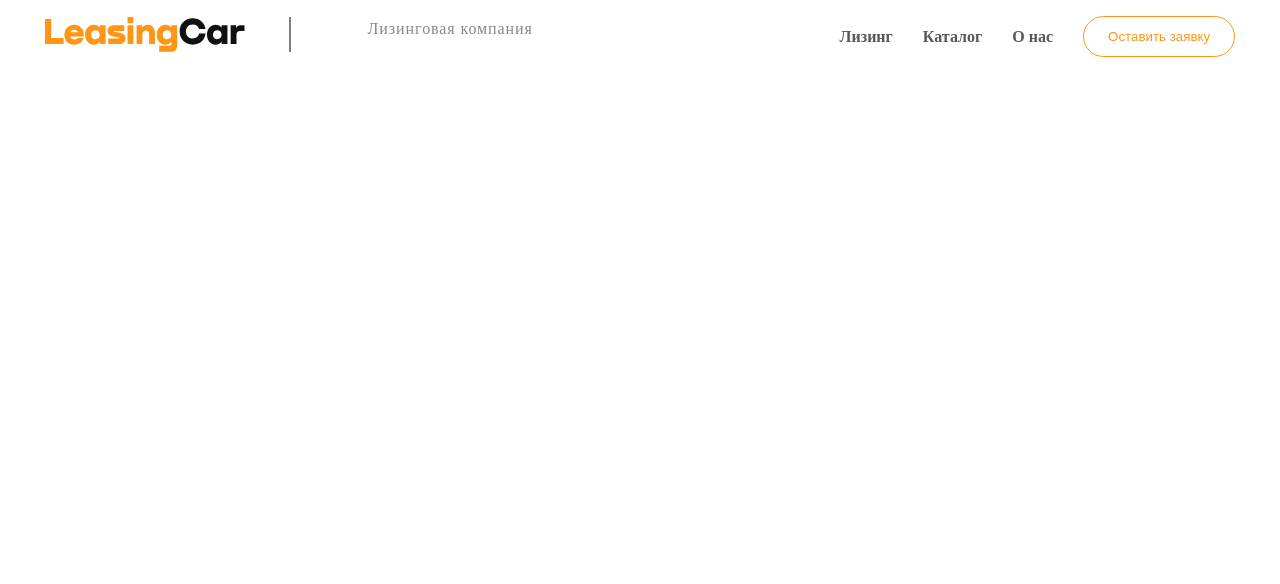
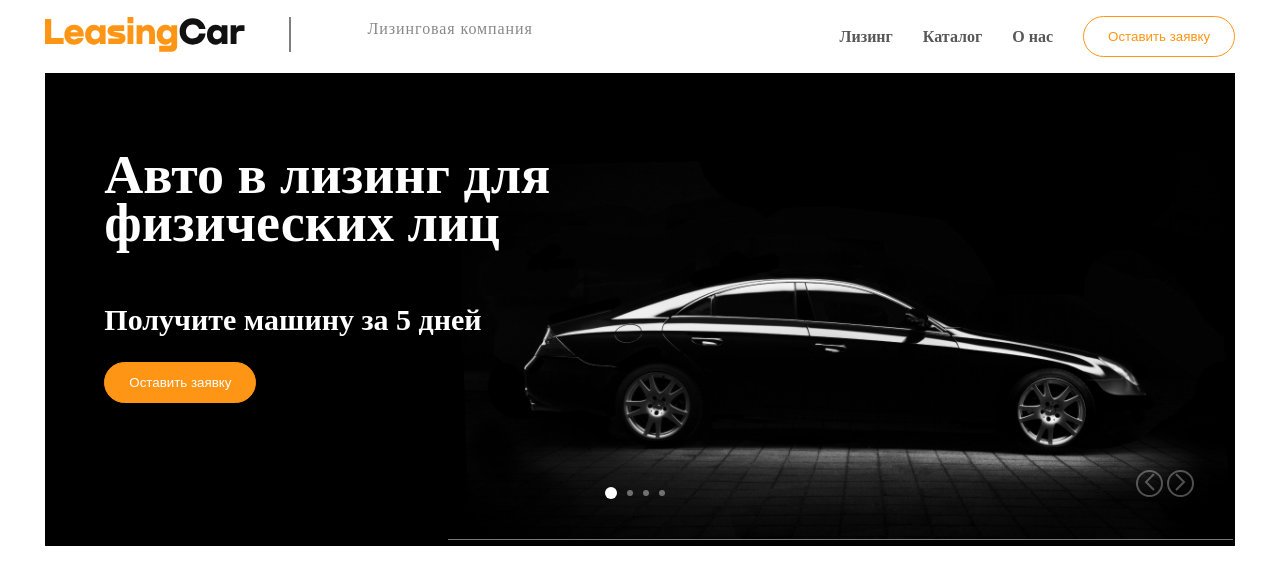
Before and after one commit to Stendart/leasing-car, a website built with webpack: page src/index.html in a window 1280 px wide. Built offline with nearby package versions, Linux system fonts and the light colour scheme.

Commit message:
add carousel point

```diff
--- a/src/assets/scss/button.scss
+++ b/src/assets/scss/button.scss
@@ -1,23 +1,17 @@
 .btn {
   display: block;
 
-  background: #81B3D2;
   max-width: 100%;
 
   text-decoration: none;
-  color: #fff;
 
-  padding: 15px 0;
+  border: 1px solid #FF9514;
+  border-radius: 40px;
+  background-color: #FFF;
+  padding: 12px 24px;
+  color: #FF9514;
 
 
-  font-family: PT Sans;
-  font-style: normal;
-  font-weight: bold;
-  font-size: 21px;
-  line-height: 26px;
-  align-items: center;
-  text-align: center;
-  text-transform: uppercase;
 
   &:hover {
     background: #669EC0;
@@ -32,3 +26,8 @@
     /*padding: 14px 120px;*/
   }
 }
+
+.btn--primary {
+  color: #FFFFFF;
+  background-color: #FF9514;
+}
--- /dev/null
+++ b/src/assets/scss/car.scss
@@ -0,0 +1,46 @@
+@import 'variables.scss';
+
+.car {
+  width: 100%;
+  height: 473px;
+  background-color: $color-black;
+
+  display: flex;
+  /*justify-content: space-around;*/
+  justify-content: flex-end;
+  position: relative;
+}
+
+.car__info {
+  color: $color-white;
+  position: absolute;
+  z-index: 2;
+  left: 5%;
+  top: 5%;
+  width: 40%;
+  min-width: 585px;
+}
+
+.car__title {
+  font-family: Nekst-Black;
+  font-style: normal;
+  font-weight: 900;
+  font-size: 54px;
+  line-height: 90%;
+}
+
+.car__descrition {
+  font-family: Nekst-Black;
+  font-style: normal;
+  font-weight: 900;
+  font-size: 30px;
+  line-height: 36px;
+}
+
+.car__btn {
+  margin-top: 24px;
+}
+
+.car__carousel {
+
+}
--- /dev/null
+++ b/src/assets/scss/carousel.scss
@@ -0,0 +1,92 @@
+
+
+.carousel {
+    border: 2px solid black;
+    position: relative;
+    max-width: 60%;
+    overflow: hidden;
+
+    display: flex;
+    align-items: flex-end;
+
+    @media (min-width: $desktop-width) and (max-width: $high-desktop-width) {
+      max-width: 66%;
+    }
+    @media (min-width: $tablet-width) and (max-width: $desktop-width) {
+      max-width: 82%;
+      align-items: flex-start;
+      /*justify-content: center;*/
+    }
+}
+
+.carousel__line {
+    list-style: none;
+    padding: 0;
+    margin: 0;
+    display: flex;
+    position: relative;
+    left: 0;
+    transition: transform ease 1s;
+}
+
+.carousel__poitns {
+  display: flex;
+  align-items: center;
+
+  list-style: none;
+  padding: 0;
+  margin: 0;
+
+  position: absolute;
+  z-index: 3;
+
+  bottom: 10%;
+  left: 50%;
+
+
+  @media (min-width: $desktop-width) and (max-width: $high-desktop-width) {
+    left: 50%;
+  }
+}
+
+.carousel__item {
+  width: 6px;
+  height: 6px;
+
+  margin-right: 10px;
+
+  border-radius: 30px;
+  background-color: #FFF;
+  opacity: 0.4;
+}
+
+.carousel__item--select {
+  width: 12px;
+  height: 12px;
+  opacity: 1;
+}
+
+.carousel__btns {
+  position: absolute;
+
+  right: 5%;
+  bottom: 10%;
+
+   @media (min-width: $tablet-width) and (max-width: $desktop-width) {
+      display: none;
+   }
+}
+
+.carousel__btn {
+  opacity: 0.3;
+
+  outline:none;
+  background-color: transparent;
+  border: 2px solid #FFFFFF;
+  border-radius: 50%;
+  /*filter: drop-shadow(0px 10px 30px rgba(88, 88, 88, 0.3));*/
+}
+
+.prev {
+  transform: rotate(180deg);
+}
--- /dev/null
+++ b/src/assets/scss/main.scss
@@ -0,0 +1,13 @@
+@import 'car.scss';
+.main {
+  /*display: flex;
+  justify-content: space-between;
+  align-items: center;*/
+
+  width: 93%;
+  margin: 16px auto;
+
+  @media (min-width: $desktop-width) and (max-width: $high-desktop-width) {
+      /*max-width: 930px;*/
+  }
+}
--- a/src/assets/scss/nav-menu.scss
+++ b/src/assets/scss/nav-menu.scss
@@ -1,11 +1,11 @@
 @import 'variables.scss';
 @import 'burger.scss';
+@import 'button.scss';
 
 .nav {
   display: flex;
   justify-content: space-between;
   align-items: center;
-  /*max-width: 1445px;*/
   width: 93%;
   margin: 16px auto;
 
@@ -16,15 +16,12 @@
 .nav__logo-wrapper {
   display: flex;
   justify-content: space-between;
-  /*max-width: 500px;*/
   width: 30%;
   position: relative;
 
-&:before {
+  &:before {
     content: '';
-    /*display: block;*/
     position: absolute;
-    /*justify-self: center;*/
     width: 1px;
     height: 35px;
     background-color: black;
@@ -53,6 +50,11 @@
   color: rgba(17, 17, 17, 0.5);
 }
 
+@media (max-width: $mobile-width) {
+  .nav__logo-wrapper:before, .nav__text {
+    display: none;
+  }
+}
 
 .menu {
    list-style: none;
@@ -71,14 +73,13 @@
    max-width: 50%;
 
   .menu__button {
-    border: 1px solid #FF9514;
-    /*box-sizing: border-box;*/
+    /*border: 1px solid #FF9514;
     border-radius: 40px;
     background-color: #FFF;
 
     padding: 12px 24px;
 
-    color: #FF9514;
+    color: #FF9514;*/
   }
 
 }
--- a/src/assets/scss/style.scss
+++ b/src/assets/scss/style.scss
@@ -1,5 +1,7 @@
 @import 'variables.scss';
 @import 'nav-menu.scss';
+@import 'main.scss';
+@import 'carousel.scss';
 
 
 
--- a/src/index.html
+++ b/src/index.html
@@ -21,12 +21,44 @@
         <li class="menu__item"><a href="">Лизинг</a></li>
         <li class="menu__item"><a href="">Каталог</a></li>
         <li class="menu__item"><a href="">О нас</a></li>
-        <li class="menu__item"><button class="menu__button">Оставить заявку</button></li>
+        <li class="menu__item"><button class="menu__button btn">Оставить заявку</button></li>
       </ul>
       <button class="nav__burger js-burger nav__burger--closed"><!--<img src="./img/icon-menu.svg">-->
           <span class="visualy-hidden">Burger-menu</span>
       </button>
 		</nav>
 
+    <main class="main">
+      <section>
+        <article class="car">
+          <div class="car__info">
+              <h1 class="car__title">Авто в лизинг для физических лиц </h1>
+              <p class="car__descrition">Получите машину за 5 дней</p>
+              <button class="car__btn btn btn--primary">Оставить заявку</button>
+          </div>
+
+          <div class="car__carousel carousel">
+            <ul class="carousel__line">
+              <li><img src="assets/img/cars/car1440.jpg" alt="placeholder+image"></li>
+              <li><img src="assets/img/cars/car1440.jpg" alt="placeholder+image"></li>
+              <li><img src="assets/img/cars/car1440.jpg" alt="placeholder+image"></li>
+              <li><img src="assets/img/cars/car1440.jpg" alt="placeholder+image"></li>
+            </ul>
+
+            </ul>
+            <div class="carousel__btns">
+              <button class="js__prev carousel__btn">
+                <img class="prev" src="assets/img/arr.svg" alt="placeholder+image">
+              </button>
+              <button class="js__next carousel__btn" >
+                <img src="assets/img/arr.svg" alt="placeholder+image">
+              </button>
+            </div>
+          </div>
+          <ul class="carousel__poitns">
+        </article>
+      </section>
+    </main>
+
 	</body>
 	</html>
--- a/src/index.js
+++ b/src/index.js
@@ -1,5 +1,6 @@
 import './assets/scss/style.scss';
 import './js/burger.js';
+import './js/carousel.js';
 
 console.log('its work')
 console.log('its work')
--- /dev/null
+++ b/src/js/carousel.js
@@ -0,0 +1,75 @@
+const images = document.querySelectorAll('.carousel__line img');
+const sliderLine = document.querySelector('.carousel__line');
+
+const carouselPoitns = document.querySelector('.carousel__poitns');
+console.log('carouselPoitns', carouselPoitns)
+
+let countImages = images.length;
+const sliderPoints = [];
+
+let count = 0;
+let width;
+
+function init() {
+    console.log('resize');
+    width = document.querySelector('.carousel').offsetWidth;
+    sliderLine.style.width = width * countImages + 'px';
+    images.forEach(item => {
+        item.style.width = width + 'px';
+        item.style.height = 'auto';
+    });
+    rollSlider();
+}
+
+function createDomElement(el = 'li') {
+  const newEl = document.createElement(el);
+  newEl.classList.add('carousel__item');
+
+  return newEl;
+}
+
+function initSliderPoints() {
+  images.forEach(item => {
+      sliderPoints.push(createDomElement('li'));
+  });
+
+  sliderPoints[count].classList.add('carousel__item--select');
+
+  sliderPoints.forEach(item => {
+      carouselPoitns.appendChild(item);
+  });
+
+  carouselPoitns.style.transform = `translate(-${carouselPoitns.offsetWidth/2}px)`
+}
+
+function rollSlider() {
+    sliderLine.style.transform = 'translate(-' + count * width + 'px)';
+
+    sliderPoints.forEach(item => {
+      item.classList.remove('carousel__item--select');
+    });
+    sliderPoints[count].classList.add('carousel__item--select');
+}
+
+
+initSliderPoints();
+
+init();
+
+window.addEventListener('resize', init);
+
+document.querySelector('.js__next').addEventListener('click', function () {
+    count++;
+    if (count >= countImages) {
+        count = 0;
+    }
+    rollSlider();
+});
+
+document.querySelector('.js__prev').addEventListener('click', function () {
+    count--;
+    if (count < 0) {
+        count = countImages - 1;
+    }
+    rollSlider();
+});
```
Also changed, not shown: src/assets/img/arr.svg (added), src/assets/img/cars/car1024.jpg (added), src/assets/img/cars/car1440.jpg (added).
